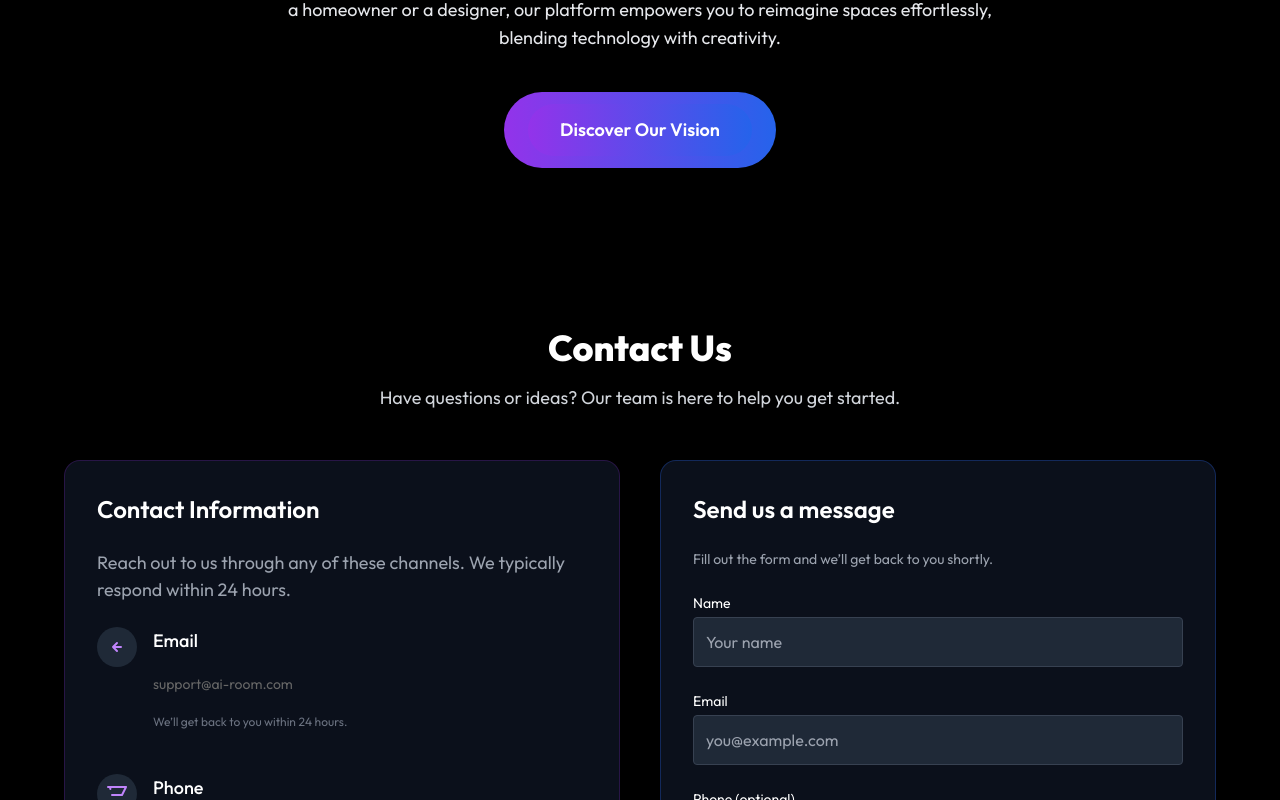
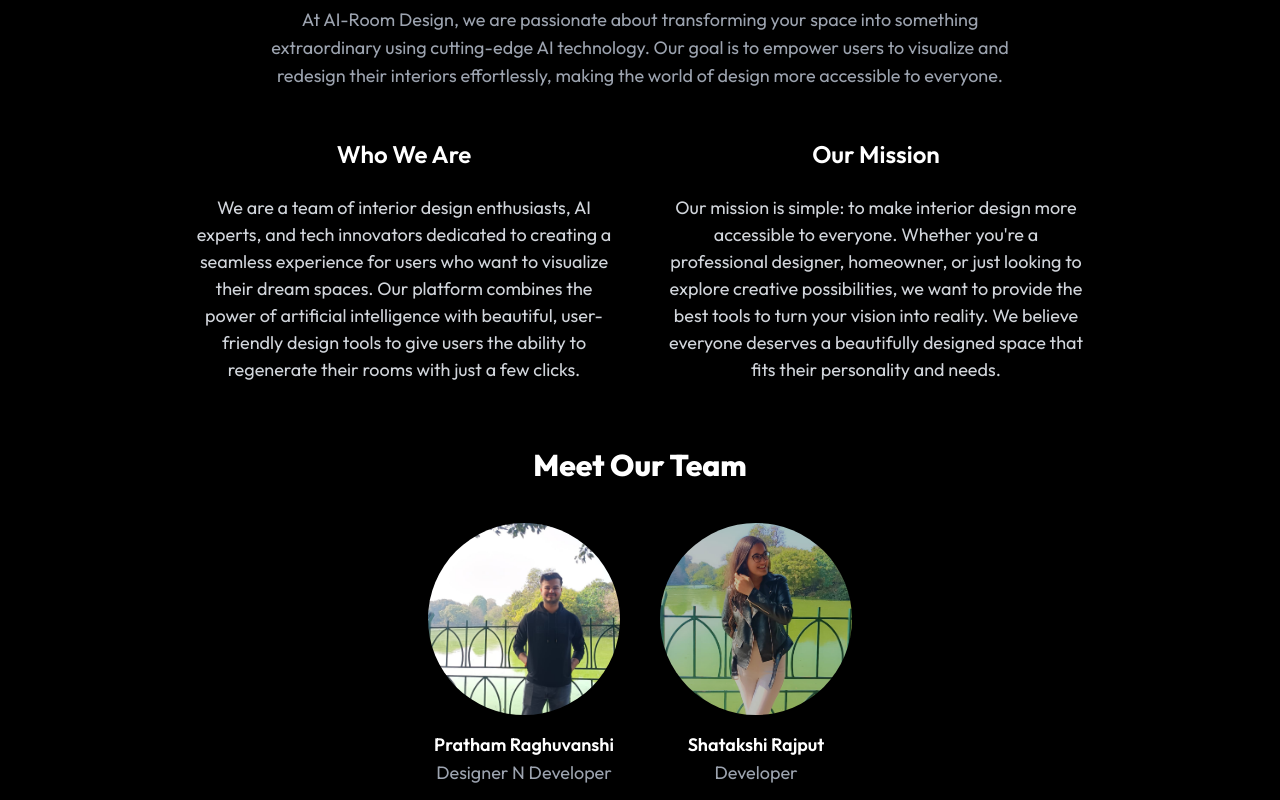
Before and after one commit to Pratham22R/IntriAI, a Next.js app: page / in a window 1280 px wide. Shown: the part 1820-2620 px from the top of the page. Built offline with nearby package versions, Linux system fonts and the light colour scheme; no server answers.

Commit message:
fixed the logo hovering

```diff
--- /dev/null
+++ b/app/api/stripe/session/route.js
@@ -0,0 +1,22 @@
+// /app/api/stripe/session/route.js or route.ts
+import Stripe from 'stripe';
+import { NextResponse } from 'next/server';
+
+const stripe = new Stripe(process.env.STRIPE_SECRET_KEY);
+
+export async function GET(req) {
+  const { searchParams } = new URL(req.url);
+  const session_id = searchParams.get('session_id');
+
+  if (!session_id) {
+    return NextResponse.json({ error: 'Missing session ID' }, { status: 400 });
+  }
+
+  try {
+    const session = await stripe.checkout.sessions.retrieve(session_id);
+    return NextResponse.json(session);
+  } catch (err) {
+    console.error('Error retrieving session:', err);
+    return NextResponse.json({ error: 'Failed to retrieve session' }, { status: 500 });
+  }
+}
--- /dev/null
+++ b/app/api/stripe/webhook/route.js
@@ -0,0 +1,52 @@
+// app/api/stripe/webhook/route.js
+import Stripe from 'stripe';
+import { db } from '@/config/db';
+import { Users } from '@/config/schema';
+import { eq, sql } from 'drizzle-orm';
+
+const stripe = new Stripe(process.env.STRIPE_SECRET_KEY, {
+  apiVersion: '2023-10-16',
+});
+
+export async function POST(req) {
+  const rawBody = await req.arrayBuffer();
+  const sig = req.headers.get('stripe-signature');
+
+  let event;
+
+  try {
+    event = stripe.webhooks.constructEvent(
+      rawBody,
+      sig,
+      process.env.STRIPE_WEBHOOK_SECRET
+    );
+  } catch (err) {
+    console.error('Webhook signature verification failed:', err.message);
+    return new Response(`Webhook Error: ${err.message}`, { status: 400 });
+  }
+
+  if (event.type === 'checkout.session.completed') {
+    const session = event.data.object;
+
+    const email = session?.customer_email;
+    const metadata = session?.metadata;
+
+    if (!email || !metadata) {
+      return new Response('Missing data in webhook', { status: 400 });
+    }
+
+    const credits = parseInt(metadata.credits || '0');
+
+    // Update DB credits
+    await db
+      .update(Users)
+      .set({
+        credits: sql`${Users.credits} + ${credits}`,
+      })
+      .where(eq(Users.email, email));
+
+    console.log(`✅ Added ${credits} credits to ${email}`);
+  }
+
+  return new Response('Webhook received', { status: 200 });
+}
--- a/app/dashboard/_components/Header.jsx
+++ b/app/dashboard/_components/Header.jsx
@@ -21,8 +21,10 @@ function Header() {
     return (
         <div className='sticky top-0 z-50 bg-white shadow-md p-4 flex justify-between items-center border-b border-gray-200'>
             <div className='flex items-center gap-6'>
-                <Image src={'/logo.svg'} alt={"Logo"} width={40} height={40} />
-                <h2 className='font-extrabold text-2xl text-gray-800 tracking-tight'>AI-Room Design</h2>
+                <Link href={'/'} className='flex items-center gap-2'>
+                    <Image src={'/logo.svg'} alt={"Logo"} width={40} height={40} />
+                    <h2 className='font-extrabold text-2xl text-gray-800 tracking-tight'>AI-Room Design</h2>
+                </Link>
             </div>
 
             <div className='hidden md:flex items-center gap-8'>
--- a/app/dashboard/buy-credits/page.jsx
+++ b/app/dashboard/buy-credits/page.jsx
@@ -46,7 +46,7 @@ export default function BuyCreditsPage() {
     const res = await fetch('/api/create-checkout-session', {
       method: 'POST',
       headers: { 'Content-Type': 'application/json' },
-      body: JSON.stringify(selectedOption),
+      body: JSON.stringify({ plan: selectedOption.title.toUpperCase() }),
     });
 
     const data = await res.json();
--- a/app/dashboard/create-new/page.jsx
+++ b/app/dashboard/create-new/page.jsx
@@ -87,7 +87,7 @@ function CreateNew() {
     const result = await db.update(Users).set(
       { credits: userDetail.credits - 1 }
     ).where(eq(Users.id, userDetail.id)) // ✅ CORRECT usage
-    .returning({ id: Users.id });
+      .returning({ id: Users.id });
 
     if (result) {
       setUserDetail((prev) => ({ ...prev, credits: prev.credits - 1 }));
@@ -127,7 +127,14 @@ function CreateNew() {
           <RoomType selectedRoomType={(value) => onHandledInputChange(value, 'roomtype')} />
           <DesignType selectedDesignType={(value) => onHandledInputChange(value, 'designType')} />
           <AdditionalReq selectedAdditionalReq={(value) => onHandledInputChange(value, 'additionalReq')} />
-          <Button className="w-full mt-5" onClick={GenerateAiImage}>Generate</Button>
+          <Button
+            className={`w-full mt-5 ${userDetail.credits === 0 ? 'opacity-50 cursor-not-allowed' : ''}`}
+            onClick={GenerateAiImage}
+            disabled={userDetail.credits === 0}
+          >
+            {userDetail.credits === 0 ? 'No Credits Left' : 'Generate'}
+          </Button>
+
           <p className="text-gray-400 text-sm mt-2">Note 1 credit will be used to redesign your room</p>
         </div>
       </div>
--- a/app/page.js
+++ b/app/page.js
@@ -117,7 +117,7 @@ export default function Home() {
             <span className="z-10 relative">Get Started</span>
             <span className="absolute inset-0 rounded-full border-2 border-purple-500 blur-sm animate-pulse opacity-50"></span>
           </button>
-          <button className="border border-white px-8 py-4 rounded-full text-lg font-semibold text-white hover:bg-white hover:text-black transition-all">
+          <button className="border border-white px-8 py-4 rounded-full text-lg font-semibold text-white hover:bg-white hover:text-black transition-all" onClick={() => router.push("#about")}>
             Learn More
           </button>
         </motion.div>
@@ -172,21 +172,99 @@ export default function Home() {
         </div>
       </section>
 
+      <hr
+        className="my-8 mx-auto w-1/2 border-t-2 border-transparent"
+        style={{
+          background: 'linear-gradient(to right, rgb(126, 58, 242), rgb(29, 78, 216))',
+          height: '2px',
+          boxShadow: '0 0 10px rgba(126, 58, 242, 0.7), 0 0 20px rgba(29, 78, 216, 0.7)',
+        }}
+      />
 
-      {/* About Section */}
-      <section id="about" className="py-20 px-6 text-center bg-gradient-to-r bg-black">
+      {/* About Us Section */}
+      <section id="about" className="py-20 bg-black text-white text-center">
         <h2 className="text-4xl font-extrabold text-white mb-8">About Us</h2>
-        <p className="text-lg text-gray-200 max-w-3xl mx-auto">
-          At AI-Room, we're revolutionizing interior design with artificial intelligence. Our mission is to make home and office redesigns more accessible, faster, and more personalized. Whether you're a homeowner or a designer, our platform empowers you to reimagine spaces effortlessly, blending technology with creativity.
+        <p className="text-lg text-gray-400 mb-12 max-w-3xl mx-auto">
+          At AI-Room Design, we are passionate about transforming your space into something extraordinary using cutting-edge AI technology.
+          Our goal is to empower users to visualize and redesign their interiors effortlessly, making the world of design more accessible to everyone.
         </p>
-        <div className="mt-10">
-          <button
-            onClick={handleGetStarted} className=" py-3 px-6 bg-gradient-to-r from-purple-600 to-blue-600 text-white rounded-full font-semibold hover:opacity-90 transition-all">
-            <a href="/learn-more" className="inline-block py-3 px-8 rounded-full text-lg font-semibold bg-gradient-to-r from-purple-600 to-blue-600 text-white hover:opacity-90 transition-all cursor-pointer">
-              Discover Our Vision
-            </a> </button>
+
+        {/* About Us Content */}
+        <div className="grid grid-cols-1 sm:grid-cols-2 gap-12 max-w-4xl mx-auto">
+          <div className="space-y-6">
+            <h3 className="text-2xl font-semibold text-white">
+              Who We Are
+            </h3>
+            <p className="text-gray-300">
+              We are a team of interior design enthusiasts, AI experts, and tech innovators dedicated to creating a seamless experience
+              for users who want to visualize their dream spaces. Our platform combines the power of artificial intelligence with
+              beautiful, user-friendly design tools to give users the ability to regenerate their rooms with just a few clicks.
+            </p>
+          </div>
+
+          <div className="space-y-6">
+            <h3 className="text-2xl font-semibold text-white">
+              Our Mission
+            </h3>
+            <p className="text-gray-300">
+              Our mission is simple: to make interior design more accessible to everyone. Whether you're a professional designer,
+              homeowner, or just looking to explore creative possibilities, we want to provide the best tools to turn your vision
+              into reality. We believe everyone deserves a beautifully designed space that fits their personality and needs.
+            </p>
+          </div>
         </div>
+
+        {/* Team Member Section */}
+        <div className="mt-16">
+          <h3 className="text-3xl font-extrabold text-white mb-10">
+            Meet Our Team
+          </h3>
+
+          <div className="flex justify-center gap-10">
+            {/* Team Member 1 */}
+            <div className="text-center">
+              <div className="overflow-hidden rounded-full mb-4 w-48 h-48 mx-auto flex items-center justify-center transition-transform transform hover:scale-110 hover:shadow-xl duration-300 ease-in-out">
+                <Image
+                  src="/pratham.jpeg"
+                  alt="Pratham Raghuvanshi"
+                  width={192} // Matching the size for the circular container
+                  height={192} // Matching the size for the circular container
+                  className="object-cover"
+                />
+              </div>
+              <h4 className="font-semibold text-lg text-white">Pratham Raghuvanshi</h4>
+              <p className="text-gray-400">Designer N Developer</p>
+            </div>
+
+            {/* Team Member 2 */}
+            <div className="text-center">
+              <div className="overflow-hidden rounded-full mb-4 w-48 h-48 mx-auto flex items-center justify-center transition-transform transform hover:scale-110 hover:shadow-xl duration-300 ease-in-out">
+                <Image
+                  src="/shatakshi.jpeg"
+                  alt="Shatakshi Rajput"
+                  width={192} // Matching the size for the circular container
+                  height={192} // Matching the size for the circular container
+                  className="object-cover"
+                />
+              </div>
+              <h4 className="font-semibold text-lg text-white">Shatakshi Rajput</h4>
+              <p className="text-gray-400">Developer</p>
+            </div>
+          </div>
+        </div>
+
       </section>
+
+
+      <hr
+        className="my-8 mx-auto w-1/2 border-t-2 border-transparent"
+        style={{
+          background: 'linear-gradient(to right, rgb(126, 58, 242), rgb(29, 78, 216))',
+          height: '2px',
+          boxShadow: '0 0 10px rgba(126, 58, 242, 0.7), 0 0 20px rgba(29, 78, 216, 0.7)',
+        }}
+      />
+
 
       {/* Contact Section */}
       <section id="contact" className="bg-black text-white py-20 px-6">
--- a/app/provider.js
+++ b/app/provider.js
@@ -59,12 +59,10 @@ function Provider({ children }) {
     }
     return (
         <UserDetailContext.Provider value={{ userDetail, setUserDetail }}>
-            <PayPalScriptProvider options={{ clientId: process.env.NEXT_PUBLIC_PAYPAL_CLIENT_ID }}>
                 <div>
                     {children}
                 </div>
-            </PayPalScriptProvider>
-        </UserDetailContext.Provider>
+           </UserDetailContext.Provider>
     )
 
 }
```
Also changed, not shown: app/api/create-checkout-session/route.js (+27 -17 lines), app/api/credits/update/route.js (+20 -5 lines), app/success/page.jsx (+28 -22 lines), public/pratham.jpeg (added), public/shatakshi.jpeg (added).
